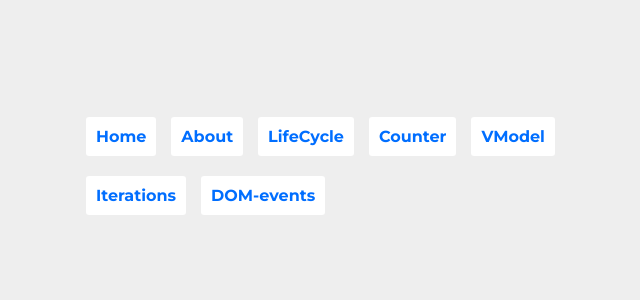
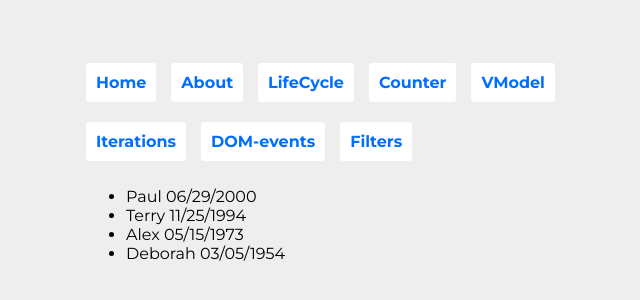
Before and after one commit to Eazybright/Practising-vuejs, a Vue app: page /#/filters in a window 1280 px wide. Shown: the part 284-584 px from the top of the page, without its empty margins (234-874 px from the left). Built offline with nearby package versions, Linux system fonts and the light colour scheme; a small style sheet from the web is missing.

Commit message:
vue filters

```diff
--- a/package.json
+++ b/package.json
@@ -10,6 +10,7 @@
   "dependencies": {
     "axios": "^0.20.0",
     "core-js": "^3.6.5",
+    "moment": "^2.29.1",
     "rxjs": "^6.6.3",
     "vee-validate": "^3.3.11",
     "vue": "^2.6.11",
--- a/src/App.vue
+++ b/src/App.vue
@@ -10,6 +10,7 @@
     <nav>
       <router-link to="/iterations">Iterations</router-link>
       <router-link to="/dom-events">DOM-events</router-link>
+      <router-link to="/filters">Filters</router-link>
     </nav>
     <router-view/>
   </div>
--- /dev/null
+++ b/src/components/Filters.vue
@@ -0,0 +1,42 @@
+<script>
+
+export default {
+  name: 'Filters',
+  data() {
+    return {
+      people: [
+        {
+          id: 1,
+          name: 'Paul',
+          dob: new Date(2000, 5, 29),
+        },
+        {
+          id: 2,
+          name: 'Terry',
+          dob: new Date(1994, 10, 25),
+        },
+        {
+          id: 3,
+          name: 'Alex',
+          dob: new Date(1973, 4, 15),
+        },
+        {
+          id: 4,
+          name: 'Deborah',
+          dob: new Date(1954, 2, 5),
+        }
+      ]
+    }
+  }
+}
+</script>
+
+<template>
+ <div>
+  <ul>
+   <li v-for="person in people" v-bind:key="person.id">
+    {{person.name}} {{person.dob | date}}
+   </li>
+  </ul>
+ </div>
+</template>
--- /dev/null
+++ b/src/filters/date/date.filter.js
@@ -0,0 +1,3 @@
+import moment from 'moment'
+
+export const convertDateToString = value => moment(String(value)).format('MM/DD/YYYY')
--- a/src/main.js
+++ b/src/main.js
@@ -2,7 +2,9 @@ import Vue from 'vue'
 import App from './App.vue'
 import router from './router'
 import Vuex from 'vuex'
+import { convertDateToString } from './filters/date/date.filter'
 
+Vue.filter('date', convertDateToString)
 Vue.use(Vuex)
 
 const moduleA = {
--- a/src/router.js
+++ b/src/router.js
@@ -7,6 +7,7 @@ import Counter from './components/Counter.vue'
 import VModel from './components/VModel.vue'
 import Iterations from './components/Iterations'
 import DOM_events from './components/DOM_events'
+import Filters from './components/Filters'
 
 Vue.use(Router)
 
@@ -46,6 +47,11 @@ export default new Router({
       path: '/dom-events',
       name: 'DOM_events',
       component: DOM_events
+    },
+    {
+      path: '/filters',
+      name: 'Filters',
+      component: Filters
     }
   ]
 })
```
Also changed, not shown: 1 other file (tests, documents, lock files or other folders).
